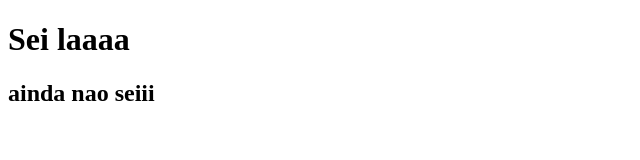
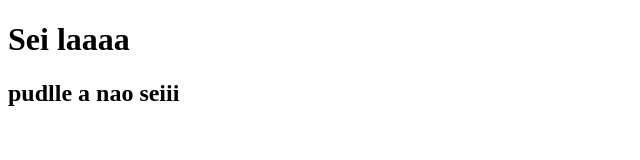
Before and after one commit to PacCarrar0/projeto-1, a plain HTML site: page index.html in a window 1280 px wide. Shown: the full height of the page, 0-640 px from the left. Drawn offline with Linux system fonts and the light colour scheme.

Commit message:
versao 2

```diff
--- a/index.html
+++ b/index.html
@@ -2,11 +2,11 @@
 <html>
 	<head>
 
-	<title>Não sei que titulo colocar</title>
+		<title>Não sei que titulo colocar</title>
 
 	</head>
 	<body>
 		<h1>Sei laaaa</h1>
-		<h2>ainda nao seiii</h2>
+		<h2>pudlle a nao seiii</h2>
 	</body>
 </html>
```
